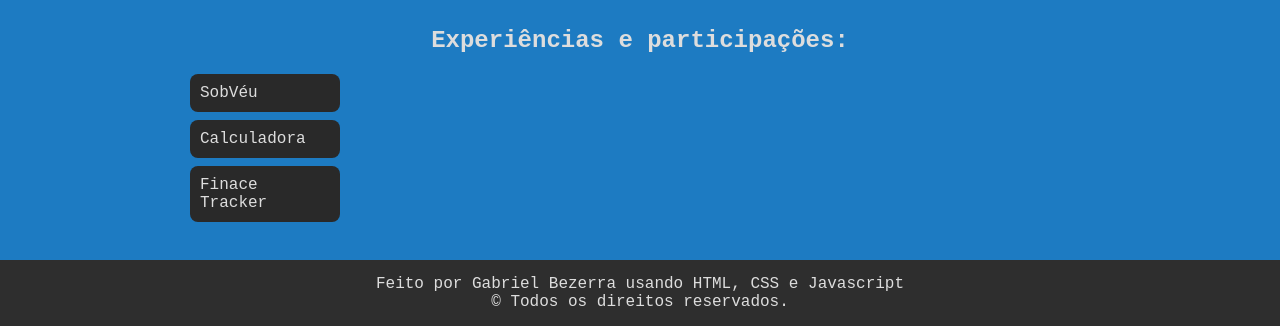
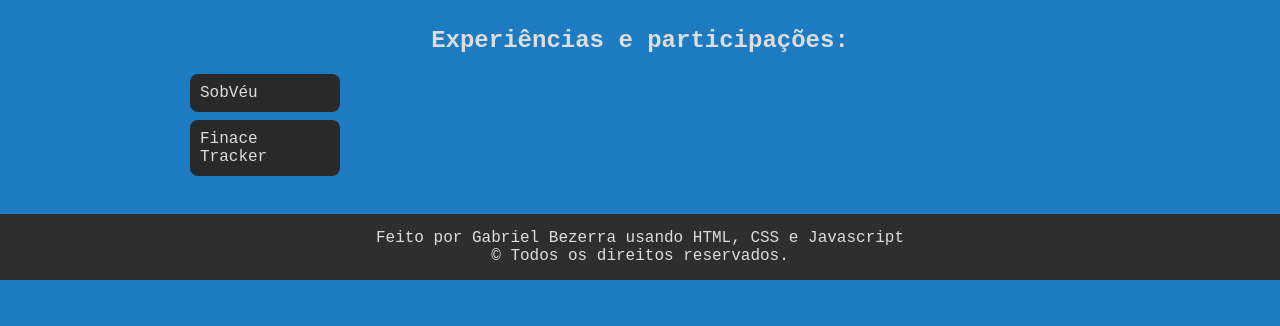
Before and after one commit to gabriel09-cpu/meu_curriculo, a website: page public/index.html in a window 1280 px wide. Shown: the part 684-1010 px from the top of the page. After the commit the page ends 964 px from the top, so only its background shows below. Drawn offline with Linux system fonts and the light colour scheme; a web font is replaced by a local one.

Commit message:
Atualizando

```diff
--- a/public/index.html
+++ b/public/index.html
@@ -73,7 +73,6 @@
     <div class="container-menu">
       <ul class="menu">
         <li onclick="mostrarConteudo('sobveu')">SobVéu</li>
-        <li onclick="mostrarConteudo('calculadora')">Calculadora</li>
         <li onclick="mostrarConteudo('finace')">Finace Tracker</li>
       </ul>
 
```
